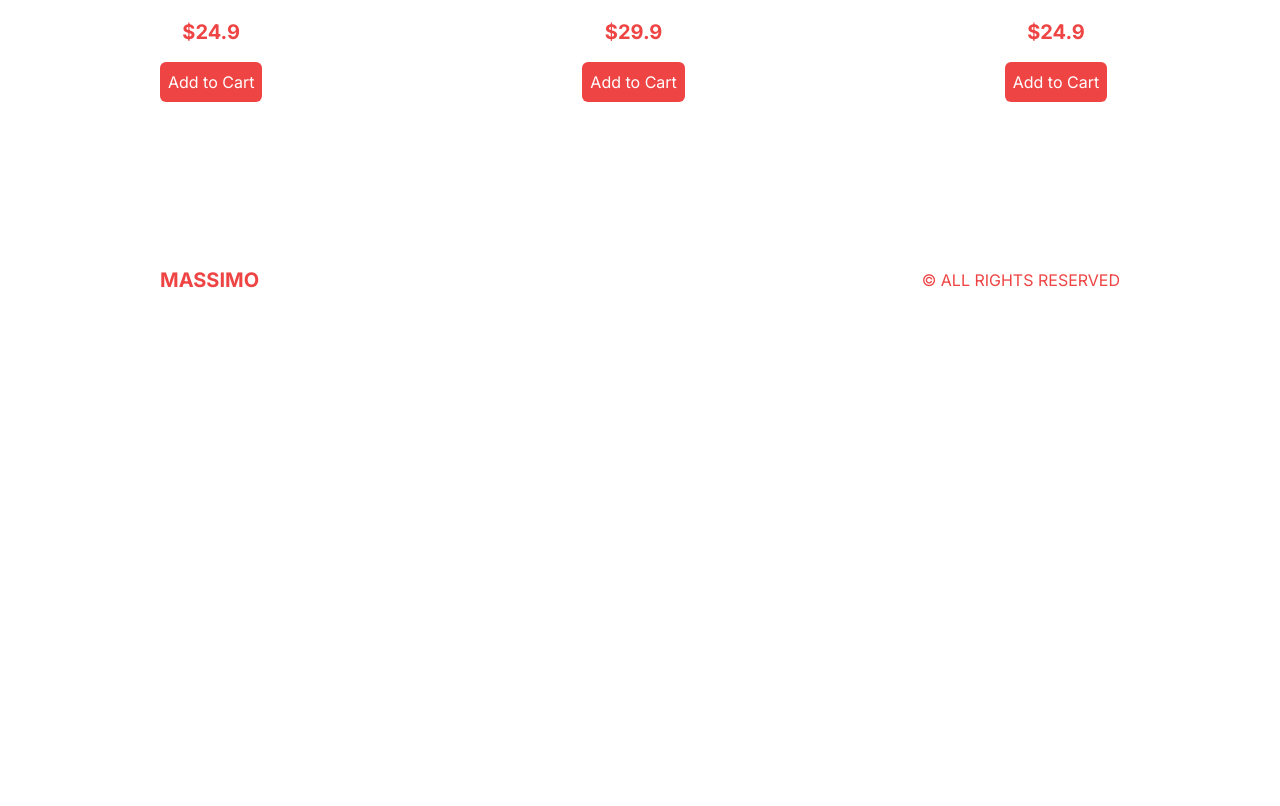
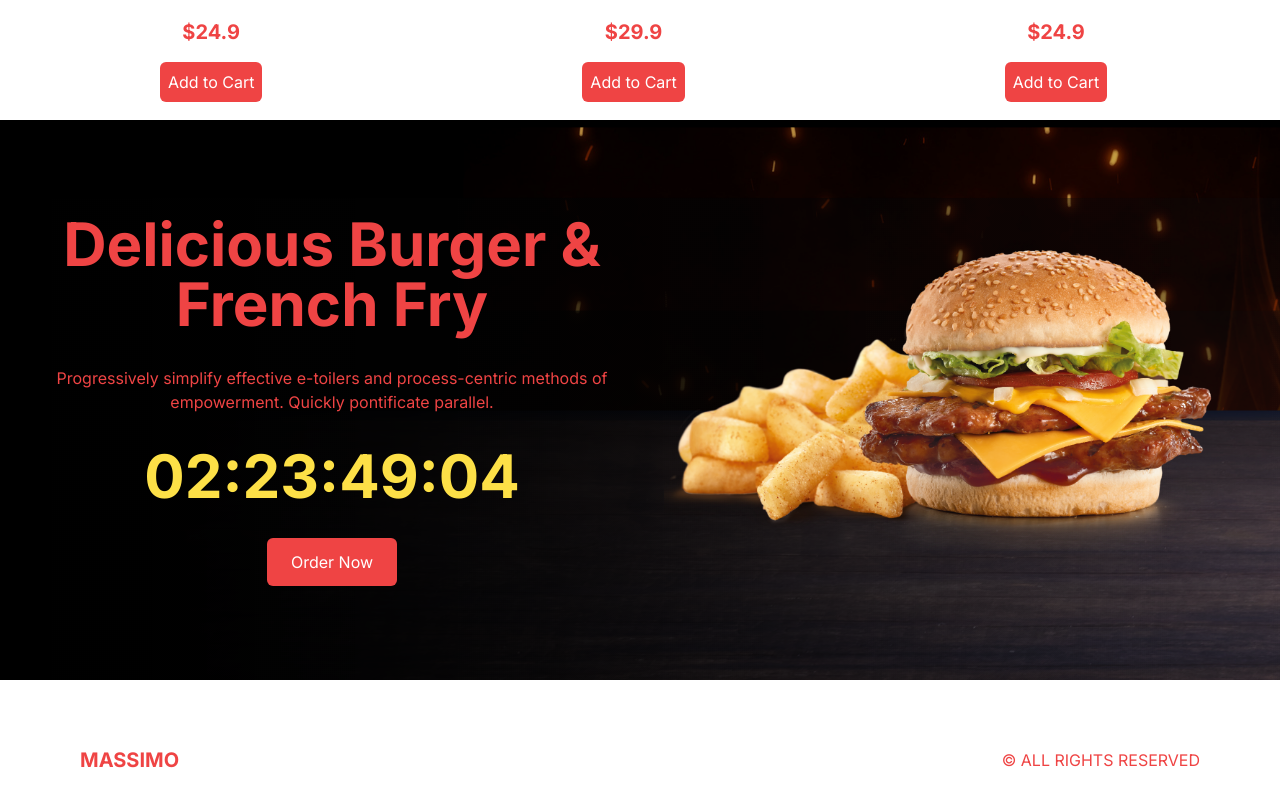
Before and after one commit to jay-rt/restaurant, a Next.js app: page / in a window 1280 px wide. Shown: the part 1400-2206 px from the top of the page. Before the commit the page ends 1840 px from the top, so only its background shows below. Built offline with nearby package versions, Linux system fonts and the light colour scheme.

Commit message:
created offer and countdown component and made styling consistent across the whole app

```diff
--- a/src/app/page.tsx
+++ b/src/app/page.tsx
@@ -1,4 +1,5 @@
 import Featured from "@/components/Featured";
+import Offer from "@/components/Offer";
 import Slider from "@/components/Slider";
 
 const Home = () => {
@@ -6,6 +7,7 @@ const Home = () => {
     <main>
       <Slider />
       <Featured />
+      <Offer />
     </main>
   );
 };
--- /dev/null
+++ b/src/components/CountDown.tsx
@@ -0,0 +1,40 @@
+"use client";
+
+import { useEffect, useState } from "react";
+
+const CountDownTimer = () => {
+  const startDate = new Date("2023-08-27");
+  const currentDate = Date.now();
+  const difference = startDate.valueOf() - currentDate.valueOf();
+  const [timeLeft, setTimeLeft] = useState(difference);
+
+  //prepending 0 to a number if it is single digit number
+  const twoDigit = (num: number) => {
+    return num.toLocaleString("en-CA", { minimumIntegerDigits: 2 });
+  };
+
+  const day = twoDigit(Math.floor(difference / (1000 * 60 * 60 * 24)));
+  const hour = twoDigit(Math.floor((difference / (1000 * 60 * 60)) % 24));
+  const minute = twoDigit(Math.floor((difference / (1000 * 60)) % 60));
+  const second = twoDigit(Math.floor((difference / 1000) % 60));
+
+  useEffect(() => {
+    const timer = setInterval(() => {
+      setTimeLeft((prev) => prev - 1);
+    }, 1000);
+
+    if (timeLeft === 0) clearInterval(timer);
+
+    return () => {
+      clearInterval(timer);
+    };
+  }, [timeLeft]);
+
+  return (
+    <span className="font-bold text-4xl sm:text-5xl xl:text-6xl text-yellow-300">
+      {day}:{hour}:{minute}:{second}
+    </span>
+  );
+};
+
+export default CountDownTimer;
--- a/src/components/Featured.tsx
+++ b/src/components/Featured.tsx
@@ -15,14 +15,20 @@ const Featured = () => {
           >
             {/* IMAGE CONTAINER */}
             <div className="relative w-full flex-1 hover:rotate-[60deg] transition-all duration-300">
-              <Image src={product.img} alt="" fill className="object-contain" />
+              <Image
+                src={product.img}
+                alt=""
+                fill
+                sizes="(max-width: 767px) 100vw, (max-width: 1279px) 50vw, (min-width: 1280px) 33vw "
+                className="object-contain"
+              />
             </div>
             {/* TEXT CONTAINER */}
             <div className="flex-1 flex-center flex-col gap-4 text-red-500">
               <h1 className="font-bold text-xl uppercase xl:text-2xl">
                 {product.title}
               </h1>
-              <p className="text-sm md:text-base text-center p-4 2  xl:p-8">
+              <p className="text-sm sm:text-base text-center p-4 2  xl:p-8">
                 {product.desc}
               </p>
               <span className="font-bold text-xl">${product.price}</span>
--- a/src/components/Footer.tsx
+++ b/src/components/Footer.tsx
@@ -2,7 +2,7 @@ import Link from "next/link";
 
 const Footer = () => {
   return (
-    <div className="h-12 md:h-24 flex-between text-red-500 p-4 lg:p-20 xl:p-40">
+    <div className="h-12 md:h-24 flex-between text-red-500 p-4 lg:p-20">
       <Link href="/" className="font-bold text-xl">
         MASSIMO
       </Link>
--- /dev/null
+++ b/src/components/Offer.tsx
@@ -0,0 +1,39 @@
+import Image from "next/image";
+import CountDownTimer from "./CountDown";
+import CountDown from "./CountDown";
+
+const Offer = () => {
+  return (
+    <div className="h-screen bg-black flex flex-col md:flex-row md:bg-[url('/offerBg.png')] md:h-[70vh]">
+      {/* TEXT CONTAINER */}
+      <div className="flex-1 flex-center flex-col gap-8 p-6 text-center">
+        <h1 className="text-red-500 text-4xl sm:text-5xl xl:text-6xl font-bold">
+          Delicious Burger & French Fry
+        </h1>
+        <p className="text-red-500 text-sm sm:text-base">
+          Progressively simplify effective e-toilers and process-centric methods
+          of empowerment. Quickly pontificate parallel.
+        </p>
+        <CountDown />
+        <button
+          type="button"
+          className="bg-red-500 text-white rounded-md py-3 px-6"
+        >
+          Order Now
+        </button>
+      </div>
+      {/* IMAGE CONTAINER */}
+      <div className="relative w-100 flex-1">
+        <Image
+          src="/offerProduct.png"
+          alt=""
+          fill
+          sizes="(max-width: 767px) 100vw, (min-width: 768px) 50vw"
+          className="object-contain"
+        />
+      </div>
+    </div>
+  );
+};
+
+export default Offer;
--- a/src/components/Slider.tsx
+++ b/src/components/Slider.tsx
@@ -42,7 +42,7 @@ const Slider = () => {
     <div className="flex flex-col lg:flex-row h-[calc(100vh-6rem)] md:h-[calc(100vh-9rem)] bg-fuchsia-50">
       {/** TEXT CONTAINER */}
       <div className="flex-1 flex-center flex-col gap-8 font-bold">
-        <h1 className="text-red-500 text-center p-4 md:p-10 text-4xl md:text-5xl lg:text-6xl uppercase">
+        <h1 className="text-red-500 text-center p-4 md:p-10 text-4xl sm:text-5xl md:text-6xl lg:text-7xl uppercase">
           {data[currentSlide].title}
         </h1>
         <button type="button" className="bg-red-500 text-white py-4 px-8">
```
